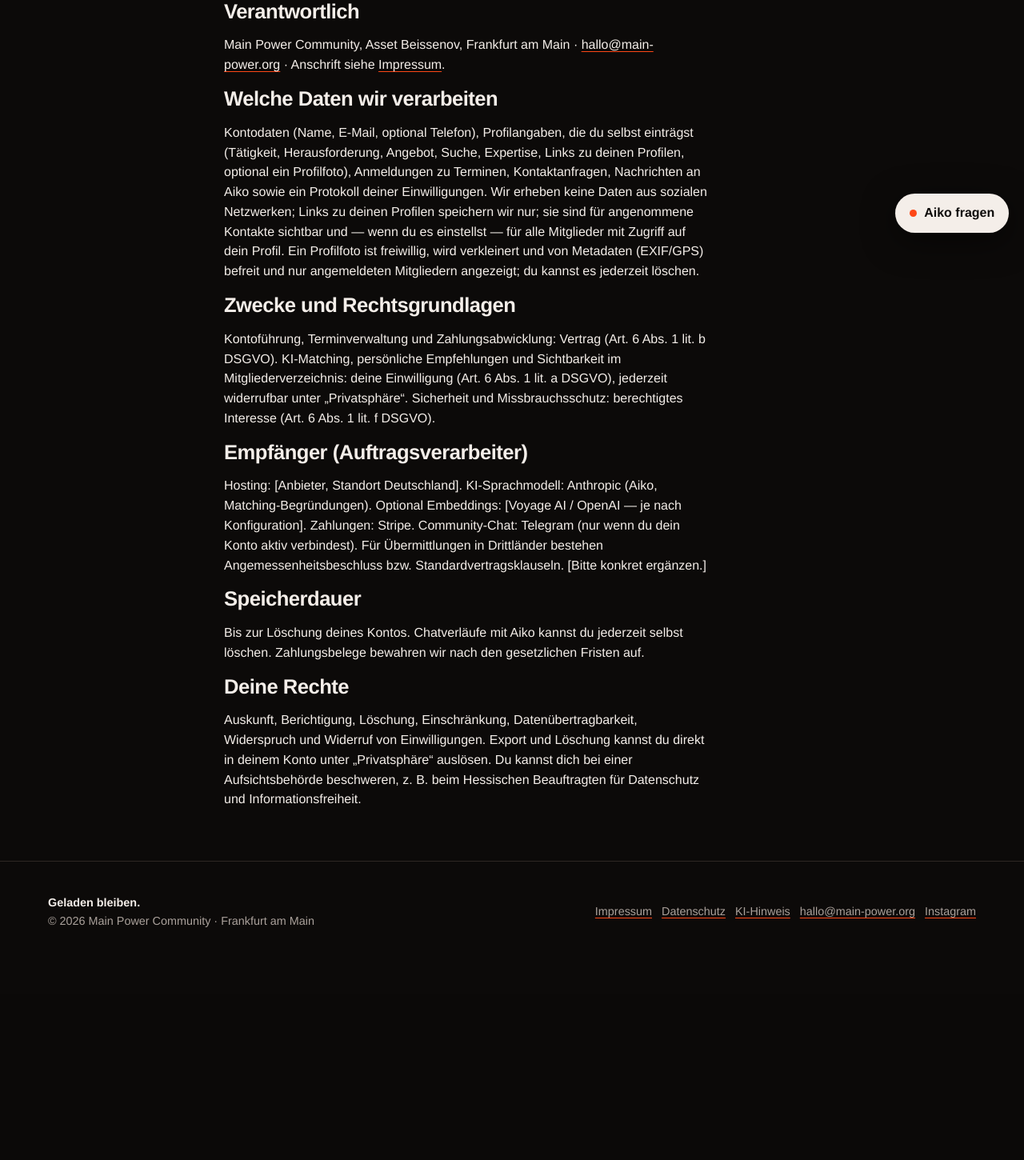
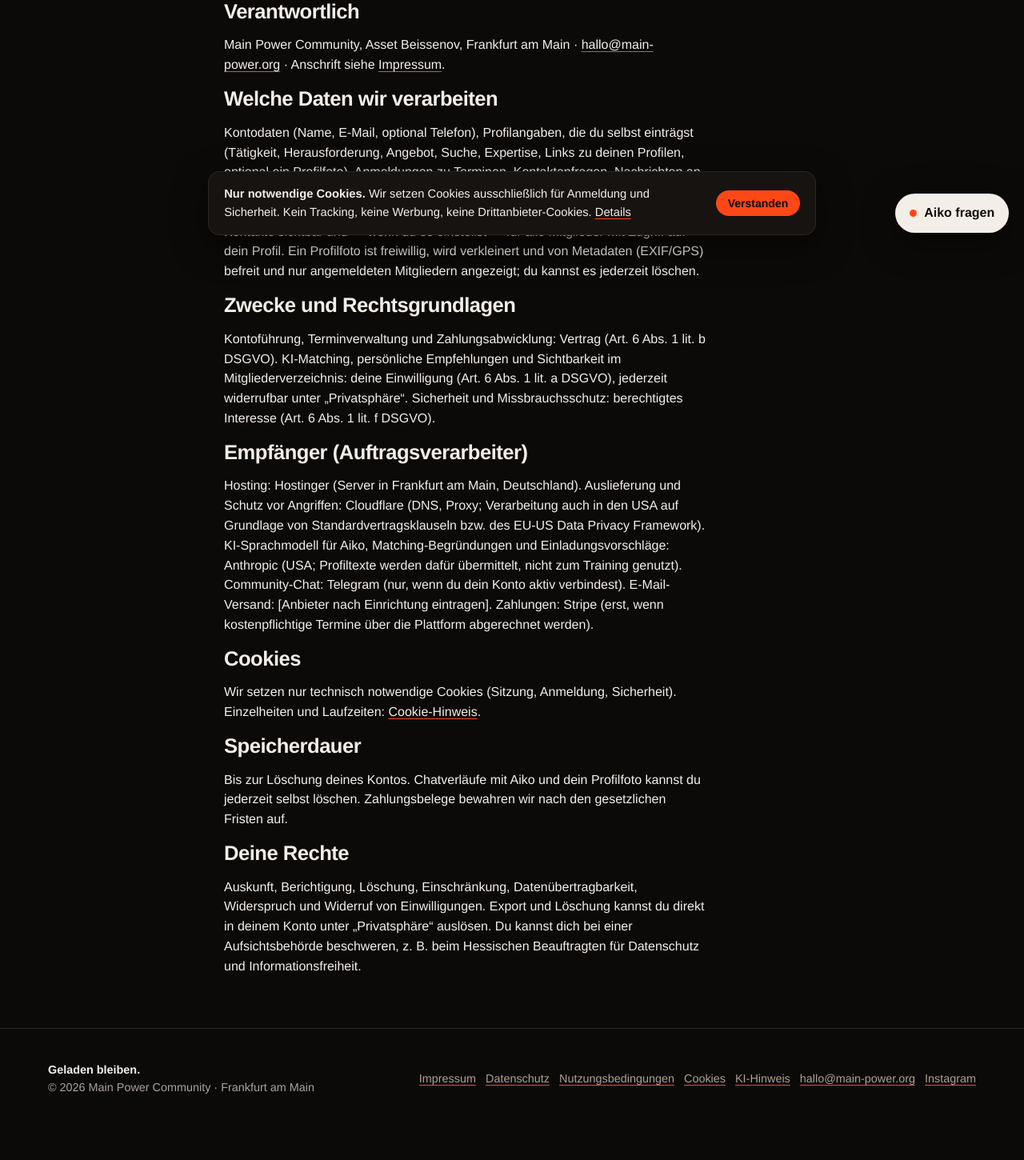
Before and after one commit to pilipandr770/Main-Power, a Flask app: page /datenschutz in a window 1280 px wide. Shown: the part 490-1940 px from the top of the page at 80% size. Before the commit the page ends 1649 px from the top, so only its background shows below. Run offline with Flask 3, Linux system fonts and the light colour scheme.

Commit message:
Rechtliches: Cookie-Hinweis, Nutzungsbedingungen, Cookie-Seite, Abos und Kontolöschung sichtbar, Datenschutz ergänzt
Co-Authored-By: Claude Sonnet 5 <noreply@anthropic.com>

```diff
--- a/app/blueprints/member.py
+++ b/app/blueprints/member.py
@@ -566,6 +566,7 @@ def privacy():
                 record_consent(current_user, kind, val)
         p.allow_matching = changes["matching"]
         p.visible_in_directory = changes["directory"]
+        p.event_invites = bool(f.get("event_invites"))
         if not p.allow_matching:
             Match.query.filter((Match.user_id == current_user.id) |
                                (Match.other_id == current_user.id)).delete(synchronize_session=False)
@@ -574,7 +575,8 @@ def privacy():
         db.session.commit()
         flash("Einstellungen gespeichert.", "success")
         return redirect(url_for("member.privacy"))
-    return render_template("member/privacy.html", p=p, newsletter=current_user.has_consent("newsletter"))
+    return render_template("member/privacy.html", p=p, newsletter=current_user.has_consent("newsletter"),
+                           telegram_linked=bool(current_user.telegram_user_id))
 
 
 @bp.route("/privatsphaere/export")
--- a/app/blueprints/public.py
+++ b/app/blueprints/public.py
@@ -43,6 +43,16 @@ def privacy():
     return render_template("public/privacy.html")
 
 
+@bp.route("/cookies")
+def cookies():
+    return render_template("public/cookies.html")
+
+
+@bp.route("/nutzungsbedingungen")
+def terms():
+    return render_template("public/terms.html")
+
+
 @bp.route("/ki-hinweis")
 def ai_notice():
     return render_template("public/ai_notice.html")
--- a/app/models.py
+++ b/app/models.py
@@ -185,6 +185,7 @@ class Profile(db.Model):
     youtube_url = db.Column(db.String(300), default="")
     github_url = db.Column(db.String(300), default="")
     tiktok_url = db.Column(db.String(300), default="")
+    event_invites = db.Column(db.Boolean, default=True, nullable=False)  # Aiko darf passende Termine vorschlagen
     socials_public = db.Column(db.Boolean, default=False, nullable=False)  # Links für alle Mitglieder sichtbar
     photo = db.Column(db.String(120))  # Dateiname in instance/uploads/avatars (nur vom Server vergeben)
 
--- a/app/services/gdpr.py
+++ b/app/services/gdpr.py
@@ -18,7 +18,7 @@ def export_user(user: User) -> dict:
                                        "q_challenge", "q_can_help", "q_looking_for", "expertise",
                                        "preferred_formats", "linkedin_url", "xing_url", "instagram_url",
                                        "website_url", "facebook_url", "telegram_url", "x_url", "youtube_url", "github_url",
-                                       "tiktok_url", "socials_public", "photo", "visible_in_directory",
+                                       "tiktok_url", "socials_public", "event_invites", "photo", "visible_in_directory",
                                        "allow_matching")},
         "einwilligungen": [{"art": c.kind, "erteilt": c.granted, "version": c.version, "zeit": fmt_dt(c.created_at)}
                            for c in user.consents],
--- a/app/services/insights.py
+++ b/app/services/insights.py
@@ -195,7 +195,8 @@ def _prefilter(ev: Event, limit: int, min_score: float) -> list[tuple[float, Pro
     if ev.created_by_id:
         skip.add(ev.created_by_id)
     q = (Profile.query.join(User).filter(User.status == "active", Profile.allow_matching.is_(True),
-                                         Profile.embed_offer.isnot(None), Profile.embed_need.isnot(None)))
+                                         Profile.embed_offer.isnot(None), Profile.embed_need.isnot(None),
+                                         Profile.event_invites.is_(True)))
     out = []
     for p in q.all():
         if p.user_id in skip:
--- a/app/static/css/app.css
+++ b/app/static/css/app.css
@@ -360,3 +360,12 @@ input[type="file"] { color: var(--ash); font-size: .9rem; max-width: 100%; }
 input[type="file"]::file-selector-button { font: inherit; font-weight: 600; color: var(--bone); background: var(--coal-2);
   border: 1px solid var(--line); border-radius: 999px; padding: .4rem 1rem; margin-right: .8rem; cursor: pointer; }
 input[type="file"]::file-selector-button:hover { border-color: var(--ember); color: var(--ember-soft); }
+
+/* ---------- Cookie-Hinweis, rechtliche Links ---------- */
+.cookie-banner { position: fixed; left: 1rem; right: 1rem; bottom: 1rem; z-index: 60; max-width: 760px; margin: 0 auto;
+  display: flex; gap: 1rem; align-items: center; justify-content: space-between; flex-wrap: wrap; padding: 1rem 1.2rem;
+  background: var(--coal); border: 1px solid var(--line); border-radius: var(--radius-m); box-shadow: 0 14px 40px rgba(0,0,0,.55); }
+.cookie-banner[hidden] { display: none; }
+.cookie-banner p { flex: 1 1 320px; font-size: .92rem; }
+.legal-links { display: flex; flex-wrap: wrap; gap: .3rem .9rem; font-size: .8rem; margin-top: .8rem; }
+.legal-links a { color: var(--ash); }
--- a/app/static/js/app.js
+++ b/app/static/js/app.js
@@ -259,4 +259,21 @@
     refresh.addEventListener("click", function () { load(true); });
     load(false);
   });
+
+  // ---------- Cookie-Hinweis (nur notwendige Cookies: reiner Informationshinweis, Merker im lokalen Speicher) ----------
+  var CK = "mp-cookie-hinweis";
+  var banner = document.querySelector("[data-cookie-banner]");
+  function ckGet() { try { return localStorage.getItem(CK); } catch (e) { return "1"; } }
+  if (banner && !ckGet()) banner.hidden = false;
+  var ok = document.querySelector("[data-cookie-ok]");
+  if (ok) ok.addEventListener("click", function () {
+    try { localStorage.setItem(CK, "1"); } catch (e) {}
+    banner.hidden = true;
+  });
+  document.querySelectorAll("[data-cookie-reset]").forEach(function (b) {
+    b.addEventListener("click", function () {
+      try { localStorage.removeItem(CK); } catch (e) {}
+      if (banner) banner.hidden = false;
+    });
+  });
 })();
--- a/app/templates/admin/_layout.html
+++ b/app/templates/admin/_layout.html
@@ -29,6 +29,7 @@
     <div class="me">
       <b>{{ current_user.full_name }}</b> <span class="tag">{{ current_user.role }}</span>
       <form method="post" action="{{ url_for('auth.logout') }}" class="mt-s"><input type="hidden" name="csrf_token" value="{{ csrf_token() }}"><button class="linkbtn">Abmelden</button></form>
+      <div class="legal-links"><a href="{{ url_for('public.privacy') }}">Datenschutz</a><a href="{{ url_for('public.terms') }}">Bedingungen</a><a href="{{ url_for('public.cookies') }}">Cookies</a></div>
     </div>
   </aside>
   <main class="main" id="inhalt">{{ flashes() }}{% block content %}{% endblock %}</main>
--- a/app/templates/auth/register.html
+++ b/app/templates/auth/register.html
@@ -16,8 +16,9 @@
   <fieldset>
     <legend>Einwilligungen</legend>
     {{ check("consent_values", "Ich akzeptiere die Werte und Struktur von Main Power und werde mich respektvoll und konstruktiv in die Gemeinschaft einbringen.", form.get("consent_values"), errors) }}
-    {{ check("consent_privacy", "Ich habe die Datenschutzhinweise gelesen und stimme der Verarbeitung meiner Daten zur Kontoführung zu.", form.get("consent_privacy"), errors) }}
+    {{ check("consent_privacy", "Ich habe die Nutzungsbedingungen und Datenschutzhinweise gelesen und stimme der Verarbeitung meiner Daten zur Kontoführung zu.", form.get("consent_privacy"), errors) }}
     <p class="small"><a href="{{ url_for('public.privacy') }}" target="_blank">Datenschutzhinweise lesen</a></p>
+    <p class="small muted mt-s"><a href="{{ url_for('public.terms') }}" target="_blank">Nutzungsbedingungen</a> · <a href="{{ url_for('public.privacy') }}" target="_blank">Datenschutzhinweise</a> · <a href="{{ url_for('public.cookies') }}" target="_blank">Cookies</a> · <a href="{{ url_for('public.ai_notice') }}" target="_blank">KI-Hinweis</a></p>
     {{ check("consent_matching", "Optional: Mein Profil darf für KI-gestütztes Matching und persönliche Empfehlungen genutzt werden.", form.get("consent_matching")) }}
     {{ check("consent_directory", "Optional: Mein Profil ist für andere Mitglieder im Verzeichnis sichtbar (ohne Kontaktdaten).", form.get("consent_directory")) }}
     {{ check("consent_newsletter", "Optional: Informiert mich per E-Mail über neue Termine.", form.get("consent_newsletter")) }}
--- a/app/templates/base.html
+++ b/app/templates/base.html
@@ -12,6 +12,7 @@
 </head>
 <body class="{% block body_class %}{% endblock %}">
 {% block body %}{% endblock %}
+{% include "partials/_cookie_banner.html" %}
 <script src="{{ url_for('static', filename='js/app.js') }}" defer></script>
 {% block scripts %}{% endblock %}
 </body>
--- a/app/templates/member/_layout.html
+++ b/app/templates/member/_layout.html
@@ -25,6 +25,7 @@
       <b>{{ current_user.full_name }}</b><br>
       <span class="muted small">{{ current_user.email }}</span>
       <form method="post" action="{{ url_for('auth.logout') }}" class="mt-s"><input type="hidden" name="csrf_token" value="{{ csrf_token() }}"><button class="linkbtn">Abmelden</button></form>
+      <div class="legal-links"><a href="{{ cfg.IMPRESSUM_URL }}">Impressum</a><a href="{{ url_for('public.privacy') }}">Datenschutz</a><a href="{{ url_for('public.terms') }}">Bedingungen</a><a href="{{ url_for('public.cookies') }}">Cookies</a><a href="{{ url_for('member.privacy') }}#konto-loeschen">Konto löschen</a></div>
     </div>
   </aside>
   <main class="main" id="inhalt">
--- /dev/null
+++ b/app/templates/partials/_cookie_banner.html
@@ -0,0 +1,6 @@
+<div class="cookie-banner" data-cookie-banner role="dialog" aria-live="polite" aria-label="Hinweis zu Cookies" hidden>
+  <p class="mb-0"><b>Nur notwendige Cookies.</b> Wir setzen Cookies ausschließlich für Anmeldung und Sicherheit. Kein Tracking, keine Werbung, keine Drittanbieter-Cookies. <a href="{{ url_for('public.cookies') }}">Details</a></p>
+  <div class="row">
+    <button type="button" class="btn btn-sm" data-cookie-ok>Verstanden</button>
+  </div>
+</div>
--- a/app/templates/public/_layout.html
+++ b/app/templates/public/_layout.html
@@ -31,6 +31,8 @@
     <div class="row">
       <a href="{{ cfg.IMPRESSUM_URL }}">Impressum</a>
       <a href="{{ url_for('public.privacy') }}">Datenschutz</a>
+      <a href="{{ url_for('public.terms') }}">Nutzungsbedingungen</a>
+      <a href="{{ url_for('public.cookies') }}">Cookies</a>
       <a href="{{ url_for('public.ai_notice') }}">KI-Hinweis</a>
       <a href="mailto:{{ cfg.CONTACT_EMAIL }}">{{ cfg.CONTACT_EMAIL }}</a>
       <a href="https://instagram.com/mainpowercommunity" rel="noopener">Instagram</a>
--- a/app/templates/public/privacy.html
+++ b/app/templates/public/privacy.html
@@ -12,9 +12,11 @@
   <h2>Zwecke und Rechtsgrundlagen</h2>
   <p>Kontoführung, Terminverwaltung und Zahlungsabwicklung: Vertrag (Art. 6 Abs. 1 lit. b DSGVO). KI-Matching, persönliche Empfehlungen und Sichtbarkeit im Mitgliederverzeichnis: deine Einwilligung (Art. 6 Abs. 1 lit. a DSGVO), jederzeit widerrufbar unter „Privatsphäre“. Sicherheit und Missbrauchsschutz: berechtigtes Interesse (Art. 6 Abs. 1 lit. f DSGVO).</p>
   <h2>Empfänger (Auftragsverarbeiter)</h2>
-  <p>Hosting: [Anbieter, Standort Deutschland]. KI-Sprachmodell: Anthropic (Aiko, Matching-Begründungen). Optional Embeddings: [Voyage AI / OpenAI — je nach Konfiguration]. Zahlungen: Stripe. Community-Chat: Telegram (nur wenn du dein Konto aktiv verbindest). Für Übermittlungen in Drittländer bestehen Angemessenheitsbeschluss bzw. Standardvertragsklauseln. [Bitte konkret ergänzen.]</p>
+  <p>Hosting: Hostinger (Server in Frankfurt am Main, Deutschland). Auslieferung und Schutz vor Angriffen: Cloudflare (DNS, Proxy; Verarbeitung auch in den USA auf Grundlage von Standardvertragsklauseln bzw. des EU-US Data Privacy Framework). KI-Sprachmodell für Aiko, Matching-Begründungen und Einladungsvorschläge: Anthropic (USA; Profiltexte werden dafür übermittelt, nicht zum Training genutzt). Community-Chat: Telegram (nur, wenn du dein Konto aktiv verbindest). E-Mail-Versand: [Anbieter nach Einrichtung eintragen]. Zahlungen: Stripe (erst, wenn kostenpflichtige Termine über die Plattform abgerechnet werden).</p>
+  <h2>Cookies</h2>
+  <p>Wir setzen nur technisch notwendige Cookies (Sitzung, Anmeldung, Sicherheit). Einzelheiten und Laufzeiten: <a href="{{ url_for('public.cookies') }}">Cookie-Hinweis</a>.</p>
   <h2>Speicherdauer</h2>
-  <p>Bis zur Löschung deines Kontos. Chatverläufe mit Aiko kannst du jederzeit selbst löschen. Zahlungsbelege bewahren wir nach den gesetzlichen Fristen auf.</p>
+  <p>Bis zur Löschung deines Kontos. Chatverläufe mit Aiko und dein Profilfoto kannst du jederzeit selbst löschen. Zahlungsbelege bewahren wir nach den gesetzlichen Fristen auf.</p>
   <h2>Deine Rechte</h2>
   <p>Auskunft, Berichtigung, Löschung, Einschränkung, Datenübertragbarkeit, Widerspruch und Widerruf von Einwilligungen. Export und Löschung kannst du direkt in deinem Konto unter „Privatsphäre“ auslösen. Du kannst dich bei einer Aufsichtsbehörde beschweren, z. B. beim Hessischen Beauftragten für Datenschutz und Informationsfreiheit.</p>
 </div></section>
```
Also changed, not shown: app/templates/member/privacy.html (+8 -2 lines), app/templates/public/cookies.html (added, +29 -0 lines), app/templates/public/terms.html (added, +37 -0 lines), tests/test_smoke.py (+30 -0 lines).
